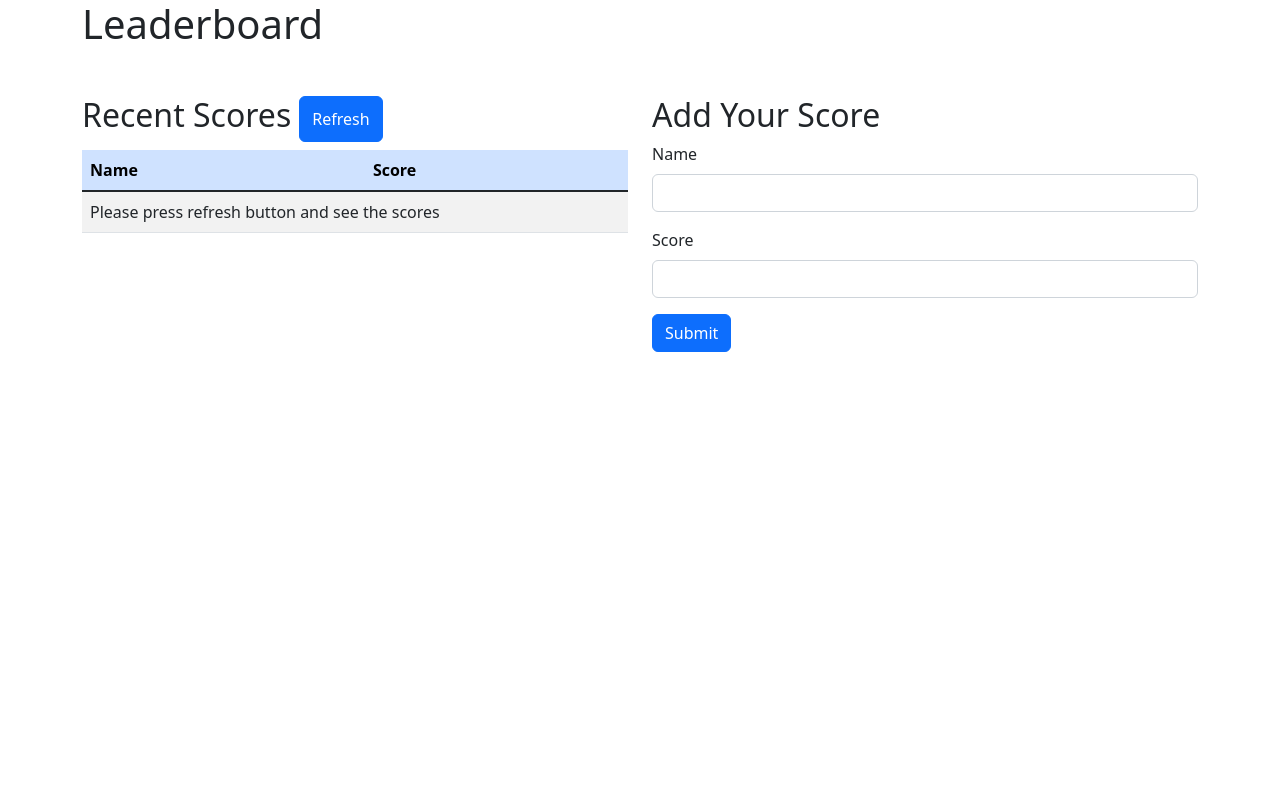
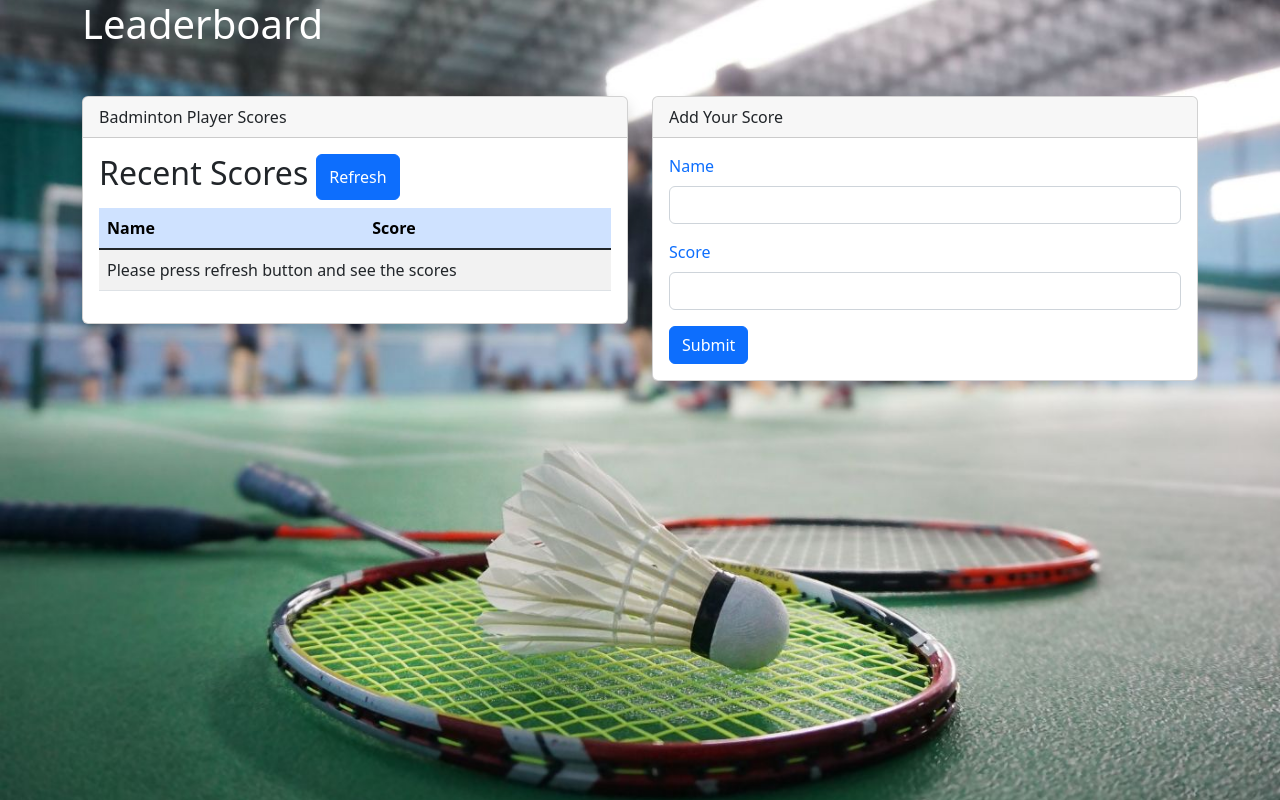
Before and after one commit to aamirkhan2478/leader-board, a website built with webpack: page src/index.html in a window 1280 px wide. Built offline with nearby package versions, Linux system fonts and the light colour scheme.

Commit message:
Update my leader board website

```diff
--- a/src/index.html
+++ b/src/index.html
@@ -22,9 +22,12 @@
     <div class="container">
       <div role="alert" id="success"></div>
       <div role="alert" id="error"></div>
-      <h1>Leaderboard</h1>
-      <div class="row mt-5">
-        <div class="col-sm-12 col-md-6">
+      <h1 class="text-white">Leaderboard</h1>
+      <div class="row my-5">
+        <div class="col-sm-12 col-md-6 order-last order-sm-last order-md-first">
+          <div class="card shadow">
+            <div class="card-header">Badminton Player Scores</div>
+            <div class="card-body">
               <div class="d-flex">
                 <h2 class="me-2">Recent Scores</h2>
                 <button class="btn btn-primary" id="refresh">Refresh</button>
@@ -38,24 +41,40 @@
                 </thead>
                 <tbody id="results" class="table-group-divider">
                   <tr>
-                <td colspan="2">Please press refresh button and see the scores</td>
+                    <td colspan="2">
+                      Please press refresh button and see the scores
+                    </td>
                   </tr>
                 </tbody>
               </table>
             </div>
-        <div class="col-sm-12 col-md-6">
-          <h2>Add Your Score</h2>
+          </div>
+        </div>
+        <div
+          class="col-sm-12 col-md-6 order-first order-sm-first order-md-last mb-3 mb-sm-3 mb-md-0"
+        >
+          <div class="card">
+            <div class="card-header">Add Your Score</div>
+            <div class="card-body">
               <form>
                 <div class="mb-3">
-              <label for="nameField" class="form-label">Name</label>
+                  <label for="nameField" class="form-label text-primary"
+                    >Name</label
+                  >
                   <input type="text" class="form-control" id="nameField" />
                 </div>
                 <div class="mb-3">
-              <label for="scoreField" class="form-label">Score</label>
+                  <label for="scoreField" class="form-label text-primary"
+                    >Score</label
+                  >
                   <input type="number" class="form-control" id="scoreField" />
                 </div>
-            <button type="submit" class="btn btn-primary" id="saveScore">Submit</button>
+                <button type="submit" class="btn btn-primary" id="saveScore">
+                  Submit
+                </button>
               </form>
+            </div>
+          </div>
         </div>
       </div>
     </div>
--- a/src/modules/displayScores.js
+++ b/src/modules/displayScores.js
@@ -10,10 +10,12 @@ class DisplayScores {
       <div class="spinner-border text-primary ms-auto" role="status" aria-hidden="true"></div>
     </div>
         `);
+
     try {
       const data = await fetch(baseUrl);
       const { result } = await data.json();
       let str = "";
+
       result.map((data) => {
         str += `
             <tr>
@@ -23,6 +25,15 @@ class DisplayScores {
             `;
         return data;
       });
+
+      if (result.length === 0) {
+        str += `
+        <tr>
+            <td colspan="2" class="text-danger">Data not found</td>
+        </tr>
+        `;
+      }
+
       results.innerHTML = str;
       loading = false;
     } catch (error) {
--- a/src/modules/getElements.js
+++ b/src/modules/getElements.js
@@ -5,5 +5,4 @@ export const results = document.getElementById("results");
 export const refreshData = document.getElementById("refresh");
 export const error = document.getElementById("error");
 export const success = document.getElementById("success");
-export const baseUrl =
-  "https://us-central1-js-capstone-backend.cloudfunctions.net/api/games/RVLHmrTjFYooSfq9ZHuB/scores/";
+export const baseUrl = `https://us-central1-js-capstone-backend.cloudfunctions.net/api/games/nqUntV6SdYzFEBmHUeB1/scores/`;
--- a/src/style.css
+++ b/src/style.css
@@ -2,4 +2,10 @@ body {
   padding: 0;
   margin: 0;
   box-sizing: border-box;
+  background-image: url("./image/bg.jpg");
+  background-repeat: no-repeat;
+  background-size: cover;
+  background-position: center;
+  background-attachment: fixed;
+
 }
```
Also changed, not shown: src/modules/addScore.js (+7 -1 lines), src/image/bg.jpg (added). Lines whose indentation alone changed are shown as unchanged.
